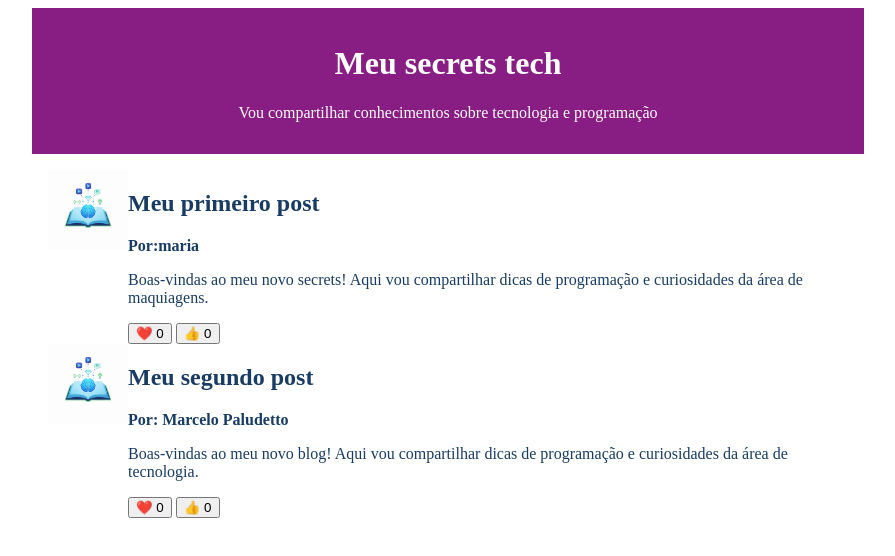
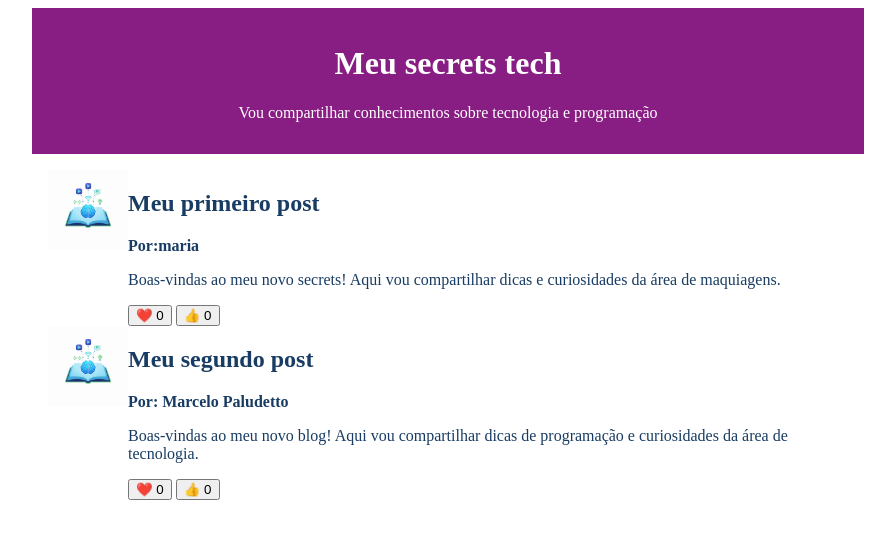
Before and after one commit to juliasilvasouza27-lang/juliaemaria-pagina-web, a plain HTML site: page index.html in a window 1280 px wide. Shown: the whole page, without its empty margins (192-1087 px from the left). Drawn offline with Linux system fonts and the light colour scheme.

Commit message:
alrerei a primeira descrição

```diff
--- a/index.html
+++ b/index.html
@@ -49,7 +49,7 @@
             <div>
                 <h2>Meu primeiro post</h2>
                 <p class="artigo-autor">Por:maria </p>
-                <p>Boas-vindas ao meu novo secrets! Aqui vou compartilhar dicas de programação e curiosidades da área de
+                <p>Boas-vindas ao meu novo secrets! Aqui vou compartilhar dicas e curiosidades da área de
                     maquiagens.</p>
                 <button>❤️ <span>0</span></button>
                 <button>👍 <span>0</span></button>
```
